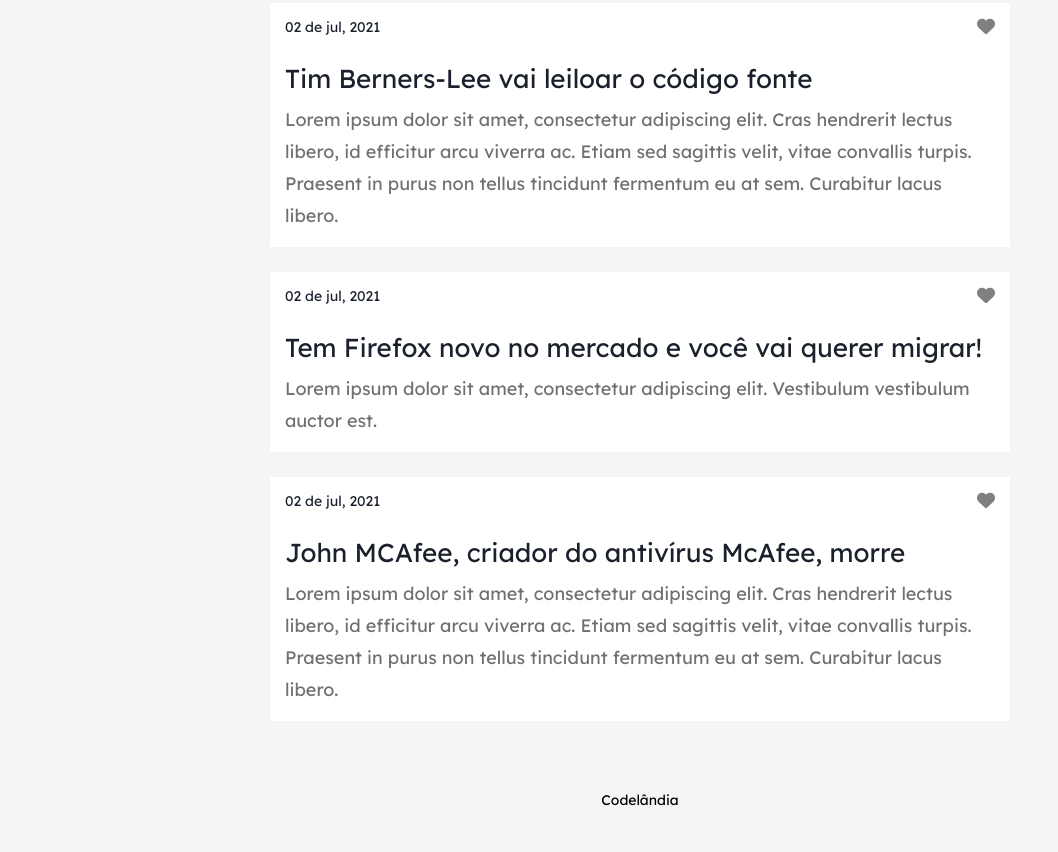
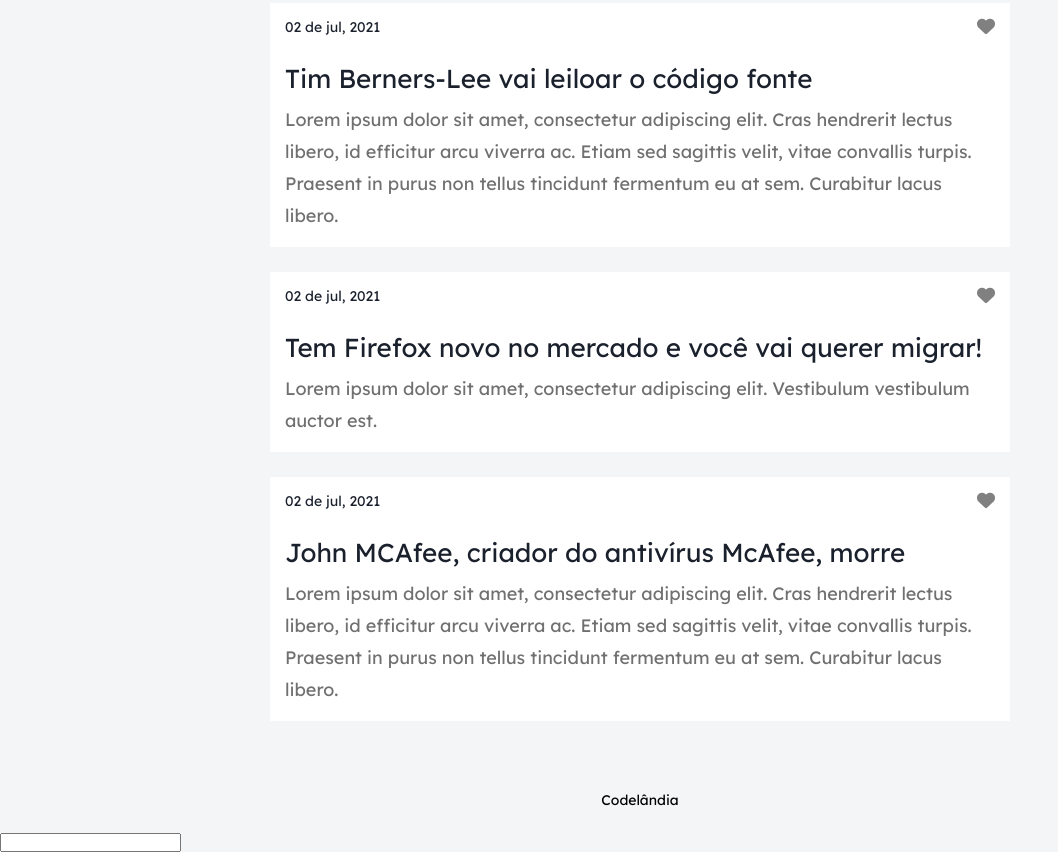
Before and after one commit to ragazziana/codelandia-challenge-01, a plain HTML site: page index.html in a window 1280 px wide. Shown: the part 487-1339 px from the top of the page, without its empty margins (0-1058 px from the left). Before the commit the page ends 1316 px from the top, so only its background shows below. Drawn offline with nearby package versions, Linux system fonts and the light colour scheme.

Commit message:
fix: searchbar

```diff
--- a/index.html
+++ b/index.html
@@ -70,6 +70,8 @@
          <p class="codelandia__footer" >Codelândia</p>
       </footer>
 
+      <input type="search" name="" id="">
+
       <script src="js/main.js"></script>
 
       <script src="https://unpkg.com/scrollreveal"></script>
```
